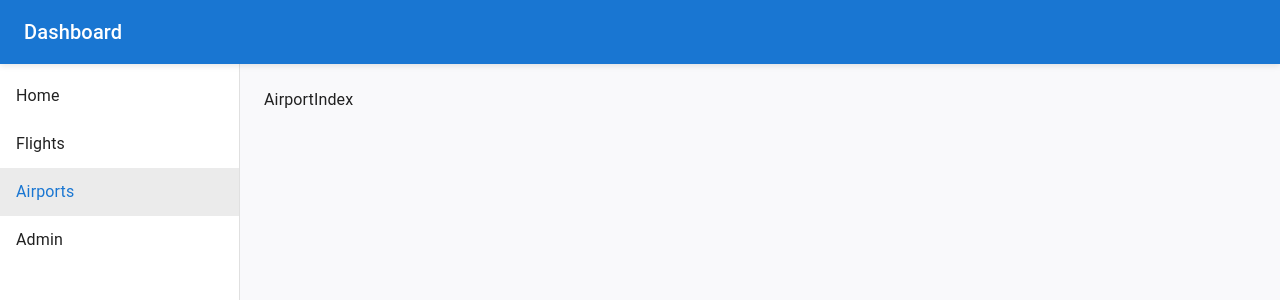
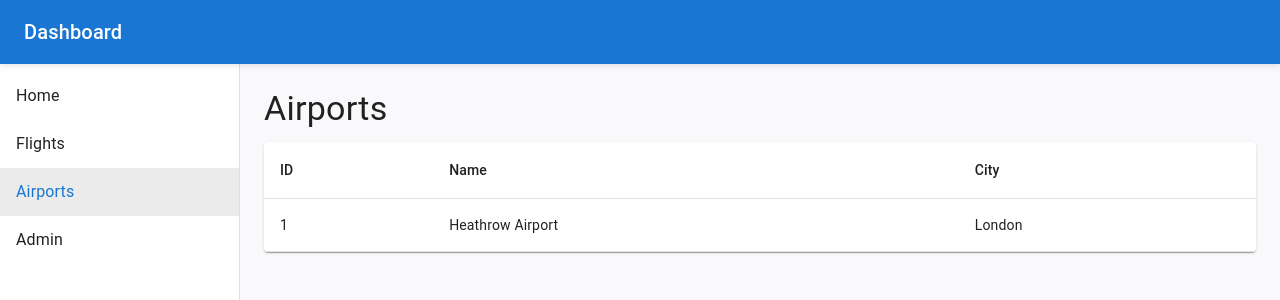
Before and after one commit to Samad126/Skywings-App-Admin, a React (Vite) app: page /airports in a window 1280 px wide. Shown: the top 300 px of the page. Built offline with nearby package versions, Linux system fonts and the light colour scheme; sample sign-in values are in the browser's storage; some icons are missing.

Commit message:
feat: implement AirportIndex component to display a list of airports in a table format

```diff
--- a/src/pages/Airports/Index.tsx
+++ b/src/pages/Airports/Index.tsx
@@ -1,7 +1,51 @@
-function AirportIndex() {
+import {
+  Box,
+  Typography,
+  Table,
+  TableBody,
+  TableCell,
+  TableContainer,
+  TableHead,
+  TableRow,
+  Paper,
+} from "@mui/material";
+
+const airports = [
+  {
+    id: 1,
+    name: "Heathrow Airport",
+    city: "London",
+  },
+  // Add more airport entries here if needed
+];
+
+export default function AirportIndex() {
   return (
-    <div>AirportIndex</div>
-  )
+    <Box>
+      <Typography variant="h4" component="h1" gutterBottom>
+        Airports
+      </Typography>
+
+      <TableContainer component={Paper}>
+        <Table>
+          <TableHead>
+            <TableRow>
+              <TableCell>ID</TableCell>
+              <TableCell>Name</TableCell>
+              <TableCell>City</TableCell>
+            </TableRow>
+          </TableHead>
+          <TableBody>
+            {airports.map((airport) => (
+              <TableRow key={airport.id}>
+                <TableCell>{airport.id}</TableCell>
+                <TableCell>{airport.name}</TableCell>
+                <TableCell>{airport.city}</TableCell>
+              </TableRow>
+            ))}
+          </TableBody>
+        </Table>
+      </TableContainer>
+    </Box>
+  );
 }
-
-export default AirportIndex
```
